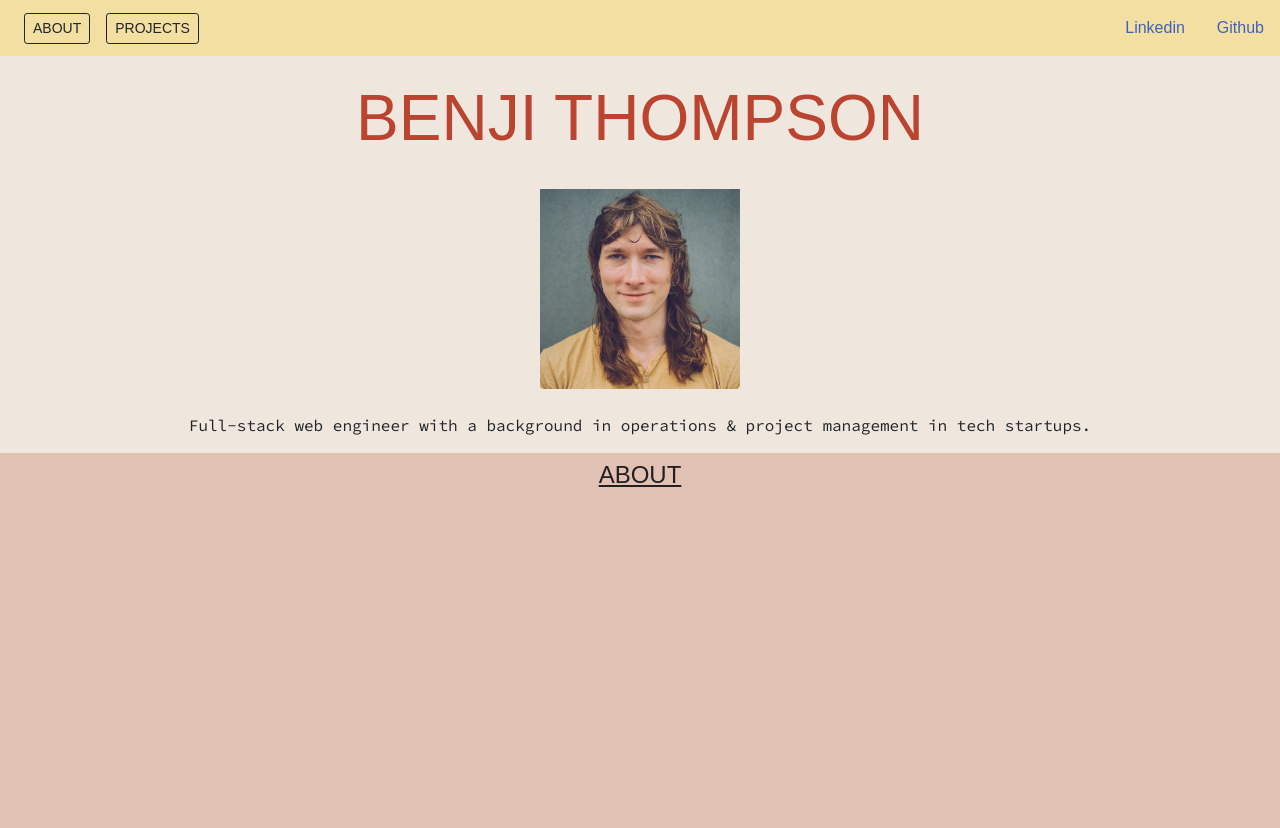
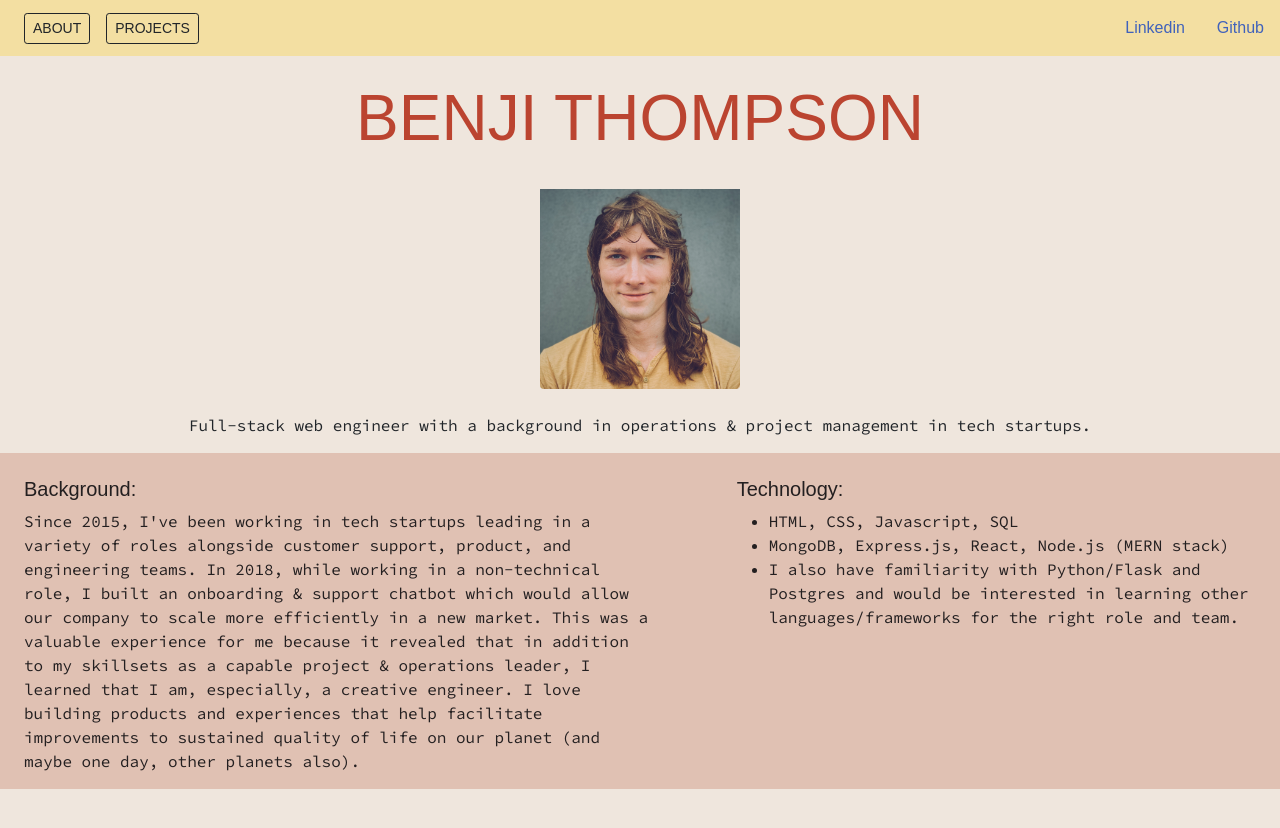
Before and after one commit to benjipt/fullstack-portfolio, a React (Create React App) app: page / in a window 1280 px wide. Shown: the top 828 px of the page. After the commit the page ends 800 px from the top, so only its background shows below. Built offline with nearby package versions, Linux system fonts and the light colour scheme; a web font is replaced by a local one.

Commit message:
content added to About section

```diff
--- a/src/components/About.js
+++ b/src/components/About.js
@@ -4,8 +4,22 @@ export default class About extends Component {
     render() {
         return (
             <div className="bottom">
-                <div className="pt-2 container text-center">
+                {/* <div className="pt-2 container text-center">
                     <h4>ABOUT</h4>
+                </div> */}
+                <div className="pt-4 row justify-content-between">
+                    <div className="col-6 ms-4">
+                        <h5>Background:</h5>
+                        <p>Since 2015, I've been working in tech startups leading in a variety of roles alongside customer support, product, and engineering teams. In 2018, while working in a non-technical role, I built an onboarding & support chatbot which would allow our company to scale more efficiently in a new market. This was a valuable experience for me because it revealed that in addition to my skillsets as a capable project & operations leader, I learned that I am, especially, a creative engineer. I love building products and experiences that help facilitate improvements to sustained quality of life on our planet (and maybe one day, other planets also).</p>
+                    </div>
+                    <div className="col-5 me-4">
+                        <h5>Technology:</h5>
+                        <ul>
+                            <li>HTML, CSS, Javascript, SQL</li>
+                            <li>MongoDB, Express.js, React, Node.js (MERN stack)</li>
+                            <li>I also have familiarity with Python/Flask and Postgres and would be interested in learning other languages/frameworks for the right role and team.</li>
+                        </ul>
+                    </div>
                 </div>
             </div>
         )
--- a/src/index.css
+++ b/src/index.css
@@ -41,7 +41,7 @@ h4 {
   text-decoration: underline;
 }
 
-p {
+p, li {
   font-family: 'Source Code Pro', monospace;
   font-weight: 400;
 }
@@ -60,7 +60,6 @@ p {
 }
 
 .bottom {
-  height: 400px;
   background-color: #E0C1B3;
   color: #231F20;
 }
```
